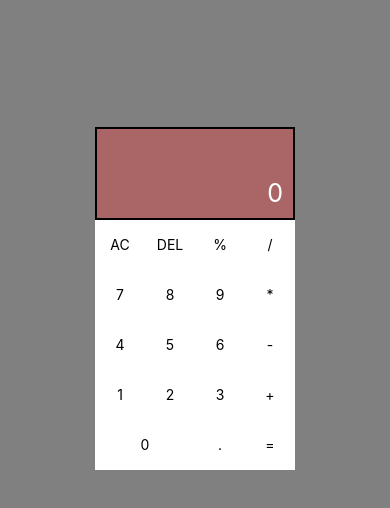
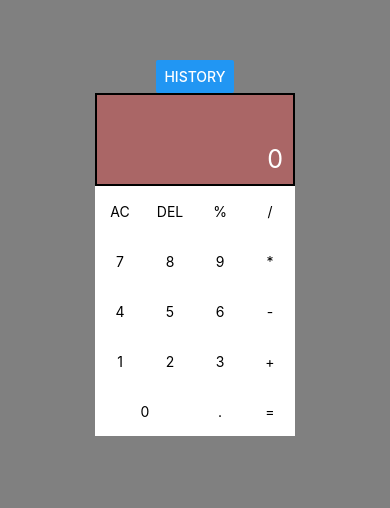
Before and after one commit to KhangOE/React-Native-App, a React Native app in the folder calculator/: screen / in a window 390 px wide. Shown: the part 174-682 px from the top of the page. Built offline with nearby package versions, Linux system fonts and the light colour scheme.

Commit message:
add history ui

```diff
--- a/calculator/App.js
+++ b/calculator/App.js
@@ -6,7 +6,9 @@ import {
   StyleSheet,
   SafeAreaView,
   FlatList,
+  Button
 } from "react-native";
+import { History } from "./history";
 //import AsyncStorage from "@react-native-community/async-storage";
 import AsyncStorage from '@react-native-async-storage/async-storage';
 const App = () => {
@@ -15,6 +17,7 @@ const App = () => {
   const [result, setResult] = useState("");
   const [mathOperator, setMathOperator] = useState("");
   const [history, setHistory] = useState([]);
+  const [showHis,setShowHis] = useState(false)
 
   const checkResult = () => {
     try {
@@ -111,15 +114,11 @@ const App = () => {
 
   return (
     <View style={styles.container}>
-      <SafeAreaView style={{ height: 100, width: 200 }}>
-        <FlatList
-          inverted
-          showsHorizontalScrollIndicator={false}
-          data={history}
-          renderItem={renderItem}
-          keyExtractor={(item, index) => index}
-        />
-      </SafeAreaView>
+
+       <Button  title="History" onPress={()=>{setShowHis(state => !state)}}></Button>
+
+    <History show={showHis} setShow={setShowHis} data={history} />
+
       <View style={{ borderWidth: 2, width: 200 }}>
         <Text
           style={{
--- /dev/null
+++ b/calculator/history.js
@@ -0,0 +1,44 @@
+import React from 'react';
+import { SafeAreaView, View, FlatList, StyleSheet, Text, StatusBar,Modal,Button } from 'react-native';
+
+const Item = ({ item }) => (
+  <View style={styles.item}>
+    <Text style={styles.title}>{item.text} = {item.result}</Text>
+  </View>
+);
+
+export const History = (props) => {
+  const renderItem = ({ item }) => (
+    <Item item={item} />
+  );
+
+  return (
+
+    <Modal visible={props.show}>
+    <Button title='Cancle' onPress={()=> {props.setShow(state=> !state)}}></Button>
+    <SafeAreaView style={styles.container}>
+      <FlatList
+        data={props.data}
+        renderItem={renderItem}
+        keyExtractor={item => item.id}
+      />
+    </SafeAreaView>
+    </Modal>
+  );
+}
+
+const styles = StyleSheet.create({
+  container: {
+    flex: 1,
+    marginTop: StatusBar.currentHeight || 0,
+  },
+  item: {
+    backgroundColor: '#f9c2ff',
+    padding: 20,
+    marginVertical: 8,
+    marginHorizontal: 16,
+  },
+  title: {
+    fontSize: 32,
+  },
+});
```
